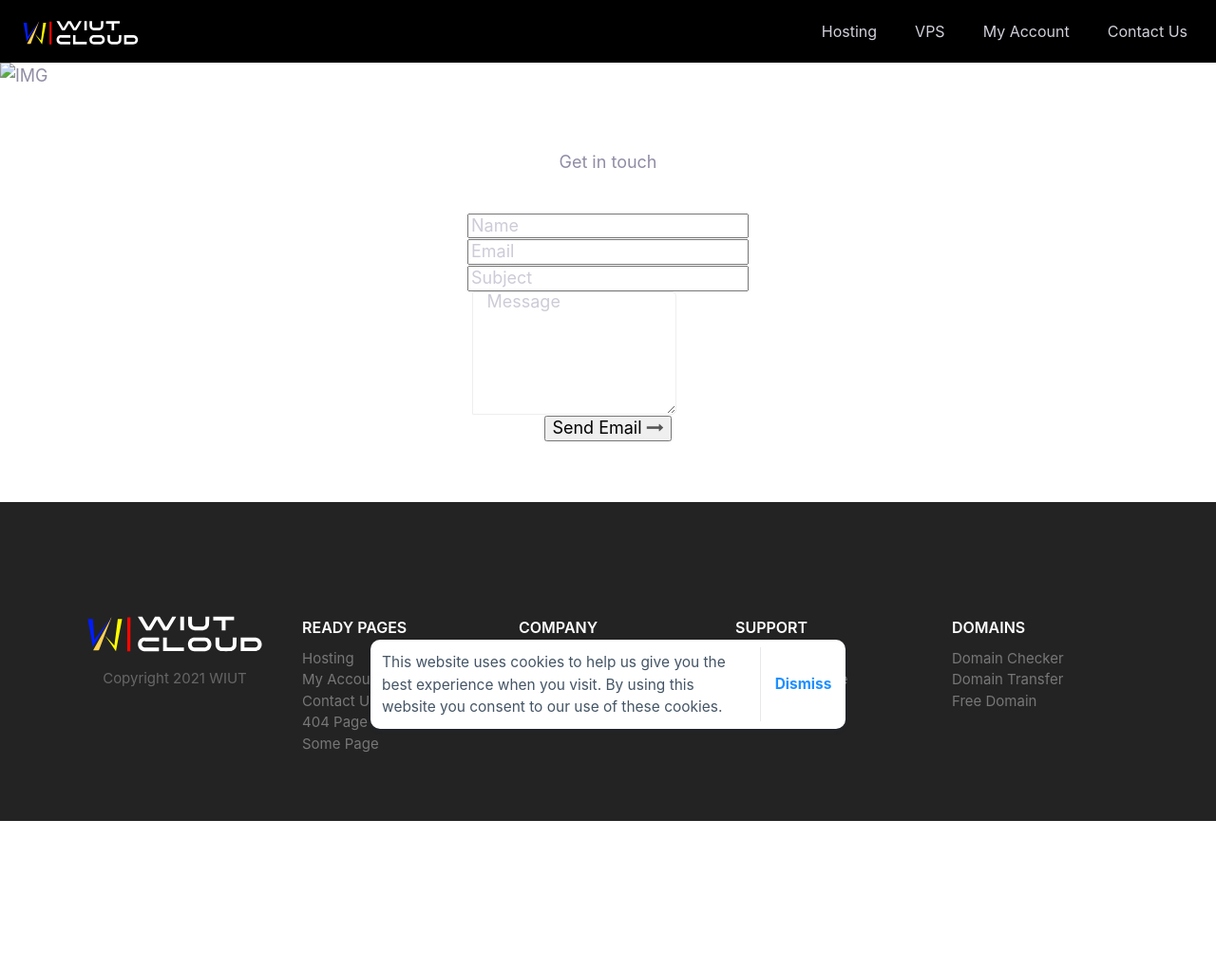
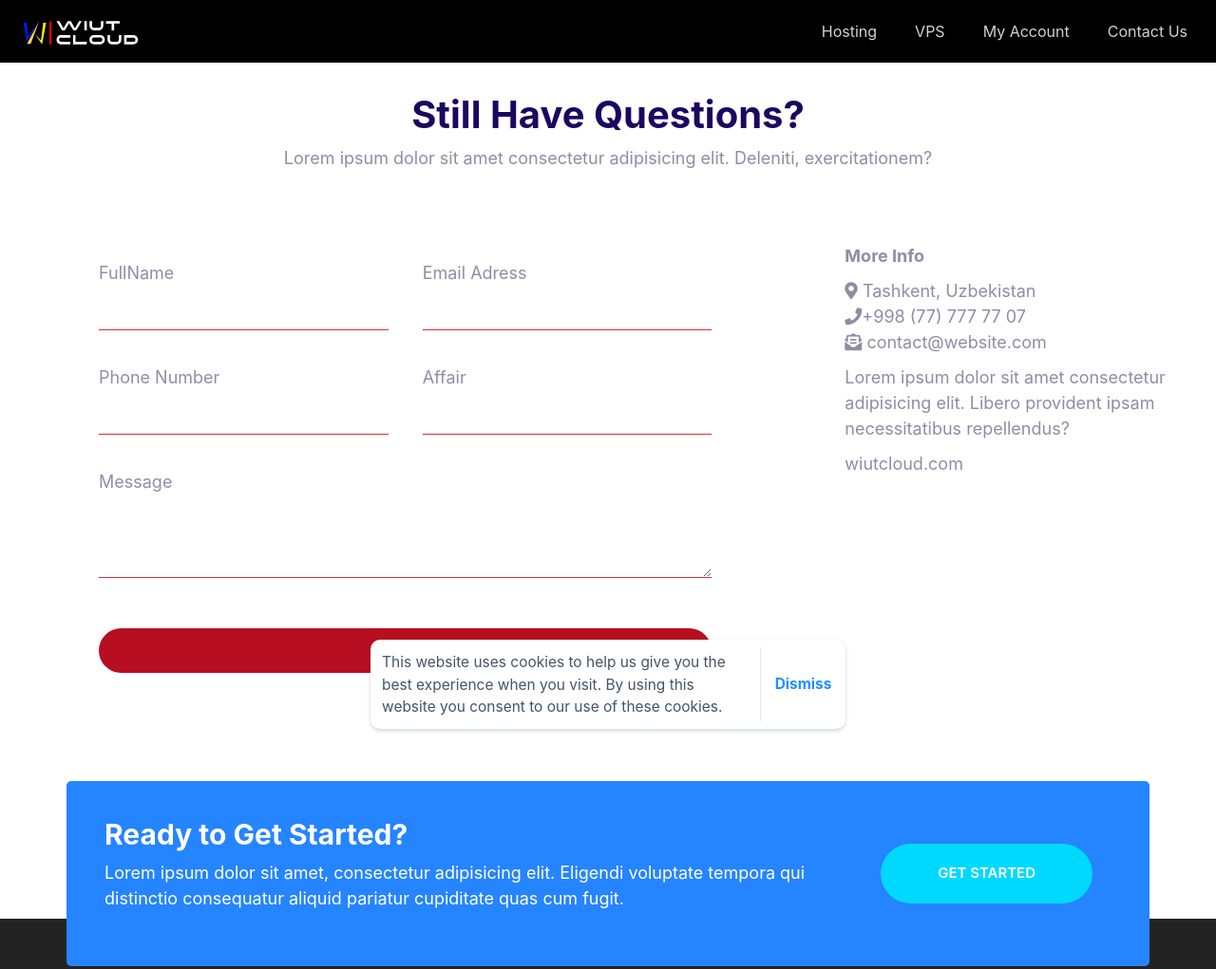
Before and after one commit to sherryuser/web-technology-CW, a plain HTML site: page contact.html in a window 1280 px wide. Shown: the top 1021 px of the page at 95% size. Before the commit the page ends 865 px from the top, so only its background shows below. Drawn offline with nearby package versions, Linux system fonts and the light colour scheme.

Commit message:
Redesigned contact us page

```diff
--- a/contact.html
+++ b/contact.html
@@ -5,11 +5,20 @@
     <meta http-equiv="X-UA-Compatible" content="IE=edge" />
     <meta name="viewport" content="width=device-width, initial-scale=1.0" />
     <title>Contact Us</title>
-    <link rel="stylesheet" href="css/normalize.css" />
     <link rel="stylesheet" href="css/styles.css" />
     <link
-      href="//netdna.bootstrapcdn.com/font-awesome/4.0.3/css/font-awesome.css"
       rel="stylesheet"
+      href="https://cdnjs.cloudflare.com/ajax/libs/normalize/5.0.0/normalize.min.css"
+    />
+    <link
+      rel="stylesheet"
+      href="https://fonts.googleapis.com/css?family=Montserrat:300,600"
+    />
+    <link
+      rel="stylesheet"
+      href="https://use.fontawesome.com/releases/v5.8.2/css/all.css"
+      integrity="sha384-oS3vJWv+0UjzBfQzYUhtDYW+Pj2yciDJxpsK1OYPAYjqT085Qq/1cq5FLXAZQ7Ay"
+      crossorigin="anonymous"
     />
   </head>
   <body>
@@ -29,59 +38,74 @@
         <li class="nav__item"><a href="contact">Contact Us</a></li>
       </ul>
     </nav>
-
-    <div class="contact1">
-      <div class="container-contact1">
-        <div class="contact1-pic js-tilt" data-tilt>
-          <img src="images/contact.png" alt="IMG" />
+    <div class="content">
+      <header class="block__header">
+        <h2>Still Have Questions?</h2>
+        <p>
+          Lorem ipsum dolor sit amet consectetur adipisicing elit. Deleniti,
+          exercitationem?
+        </p>
+      </header>
+      <div class="contact-wrapper animated bounceInUp">
+        <div class="contact-form">
+          <form action="">
+            <p>
+              <label>FullName</label>
+              <input type="text" name="fullname" />
+            </p>
+            <p>
+              <label>Email Adress</label>
+              <input type="email" name="email" />
+            </p>
+            <p>
+              <label>Phone Number</label>
+              <input type="tel" name="phone" />
+            </p>
+            <p>
+              <label>Affair</label>
+              <input type="text" name="affair" />
+            </p>
+            <p class="block">
+              <label>Message</label>
+              <textarea name="message" rows="3"></textarea>
+            </p>
+            <p class="block">
+              <button class="btn btn--accent">Send</button>
+            </p>
+          </form>
         </div>
-
-        <form class="contact1-form">
-          <span class="block__header"> Get in touch </span>
-
-          <div class="wrap-input1 validate-input">
-            <input class="input1" type="text" name="name" placeholder="Name" />
-            <span class="shadow-input1"></span>
+        <div class="contact-info">
+          <h4>More Info</h4>
+          <ul class="list">
+            <li><i class="fas fa-map-marker-alt"></i> Tashkent, Uzbekistan</li>
+            <li><i class="fas fa-phone"></i>+998 (77) 777 77 07</li>
+            <li>
+              <i class="fas fa-envelope-open-text"></i> contact@website.com
+            </li>
+          </ul>
+          <p>
+            Lorem ipsum dolor sit amet consectetur adipisicing elit. Libero
+            provident ipsam necessitatibus repellendus?
+          </p>
+          <p>wiutcloud.com</p>
+        </div>
+      </div>
+    </div>
+    <div class="container">
+      <div class="callout callout--primary callout-signup">
+        <div class="grid grid--1x2">
+          <div class="callout__content">
+            <h2 class="callout__heading">Ready to Get Started?</h2>
+            <p>
+              Lorem ipsum dolor sit amet, consectetur adipisicing elit. Eligendi
+              voluptate tempora qui distinctio consequatur aliquid pariatur
+              cupiditate quas cum fugit.
+            </p>
           </div>
-
-          <div class="wrap-input1">
-            <input
-              class="input1"
-              type="text"
-              name="email"
-              placeholder="Email"
-            />
-            <span class="shadow-input1"></span>
-          </div>
-
-          <div class="wrap-input1 validate-input">
-            <input
-              class="input1"
-              type="text"
-              name="subject"
-              placeholder="Subject"
-            />
-            <span class="shadow-input1"></span>
-          </div>
-
-          <div class="wrap-input1">
-            <textarea
-              class="input1"
-              name="message"
-              placeholder="Message"
-            ></textarea>
-            <span class="shadow-input1"></span>
-          </div>
-
-          <div class="container-contact1-form-btn">
-            <button class="contact1-form-btn">
-              <span>
-                Send Email
-                <i class="fa fa-long-arrow-right" aria-hidden="true"></i>
-              </span>
-            </button>
-          </div>
-        </form>
+          <a href="hosting" class="btn btn--secondary btn--stretched"
+            >Get Started</a
+          >
+        </div>
       </div>
     </div>
     <footer class="block block--dark footer">
--- a/css/styles.css
+++ b/css/styles.css
@@ -910,130 +910,96 @@ a {
 }
 
 /* Contact Us */
-.info p {
+.contact-wrapper {
+  box-shadow: 0 0 20px 0 rgba(255, 255, 255, 0.3);
+}
+
+.contact-wrapper > * {
+  padding: 1em;
+}
+
+.contact-form {
+  background: #fff;
+}
+
+.contact-form form {
+  display: grid;
+  grid-template-columns: 1fr 1fr;
+}
+
+.contact-form form label {
+  display: block;
+}
+
+.contact-form form p {
+  margin: 0;
+  padding: 1em;
+}
+
+.contact-form form .block {
+  grid-column: 1 / 3;
+}
+
+.contact-form form button {
+  width: 100%;
+  padding: 0.7em;
+  border: none;
+  background: none;
+  outline: 0;
+  color: #fff;
+  border-bottom: 1px solid #d63031;
+}
+
+.contact-form form input,
+.contact-form form textarea {
+  width: 100%;
+  padding: 0.7em;
+  border: none;
+  background: none;
+  outline: 0;
+  color: #000;
+  border-bottom: 1px solid #d63031;
+}
+
+.contact-form form button {
+  background: #b70e21;
+  border: 0;
+  text-transform: uppercase;
+  padding: 1em;
+}
+
+.contact-form form button:hover,
+.contact-form form button:focus {
+  background: #d63031;
+  color: #fff;
+  transition: background-color 1s ease-out;
+  outline: 0;
+}
+
+.contact-info {
+  background: #fff;
+}
+
+.contact-info h4,
+.contact-info ul,
+.contact-info p {
   text-align: center;
-  color: #999;
-  text-transform: none;
-  font-weight: 600;
-  font-size: 15px;
-  margin-top: 2px;
-}
-
-.info i {
-  color: #f6aa93;
-}
-
-form {
-  border-radius: 5px;
-  max-width: 700px;
-  width: 100%;
-  margin: 5% auto;
-  background-color: #ffffff;
-  overflow: hidden;
-}
-
-p span {
-  color: #f00;
-}
-
-.contentform input {
-  border-radius: 0px 5px 5px 0px;
-  border: 1px solid #eee;
-  margin-bottom: 15px;
-  width: 75%;
-  height: 40px;
-  float: left;
-  padding: 0px 15px;
-}
-
-textarea {
-  border-radius: 0px 5px 5px 0px;
-  border: 1px solid #eee;
-  margin: 0;
-  width: 75%;
-  height: 130px;
-  float: left;
-  padding: 0px 15px;
-}
-
-.form-group {
-  overflow: hidden;
-  clear: both;
-}
-
-.icon-case {
-  width: 35px;
-  float: left;
-  border-radius: 5px 0px 0px 5px;
-  background: #eeeeee;
-  height: 42px;
-  position: relative;
-  text-align: center;
-  line-height: 40px;
-}
-
-i {
-  color: #555;
-}
-
-.contentform {
-  padding: 40px 30px;
-}
-
-.button-contact {
-  background-color: var(--color-accent);
-  color: #fff;
-  text-align: center;
-  width: 100%;
-  border: 0;
-  padding: 17px 25px;
-  border-radius: 40px;
-  cursor: pointer;
-  margin-top: 40px;
-  font-size: 18px;
-}
-
-.leftcontact {
-  width: 49.5%;
-  float: left;
-  border-right: 1px dotted #ccc;
-  box-sizing: border-box;
-  padding: 0px 15px 0px 0px;
-}
-
-.rightcontact {
-  width: 49.5%;
-  float: right;
-  box-sizing: border-box;
-  padding: 0px 0px 0px 15px;
-}
-
-.validation {
-  display: none;
-  margin: 0 0 10px;
-  font-weight: 400;
-  font-size: 13px;
-  color: #de5959;
-}
-
-#sendmessage {
-  border: 1px solid #fff;
-  display: none;
-  text-align: center;
-  margin: 10px 0;
-  font-weight: 600;
-  margin-bottom: 30px;
-  background-color: #ebf6e0;
-  color: #5f9025;
-  border: 1px solid #b3dc82;
-  padding: 13px 40px 13px 18px;
-  border-radius: 3px;
-  box-shadow: 0px 1px 1px 0px rgba(0, 0, 0, 0.03);
-}
-
-#sendmessage.show,
-.show {
-  display: block;
+  margin: 0 0 1rem 0;
+}
+
+@media (min-width: 700px) {
+  .contact-wrapper {
+    display: grid;
+    grid-template-columns: 2fr 1fr;
+  }
+  .contact-wrapper > * {
+    padding: 2em;
+  }
+  .contact-info h4,
+  .contact-info ul,
+  .contact-info p {
+    text-align: left;
+  }
 }
 
 /* Cookie notice */
@@ -1305,10 +1271,6 @@ form.sign-in-form {
   padding: 0.7rem 0;
 }
 
-.content h2 {
-  color: #fff;
-}
-
 .btn--account.transparent {
   margin: 0;
   background: none;
--- a/js/main.js
+++ b/js/main.js
@@ -8,7 +8,7 @@ collapsibles.forEach((item) =>
 );
 
 /*
- * cookie-notice.js
+ Cookie-Notice
  */
 
 void (function (root, factory) {
@@ -80,7 +80,9 @@ void (function (root, factory) {
 
 CookieNotice();
 
-// My Account
+/*
+ My-Account
+ */
 
 const sign_in_btn = document.querySelector("#sign-in-btn");
 const sign_up_btn = document.querySelector("#sign-up-btn");
```
